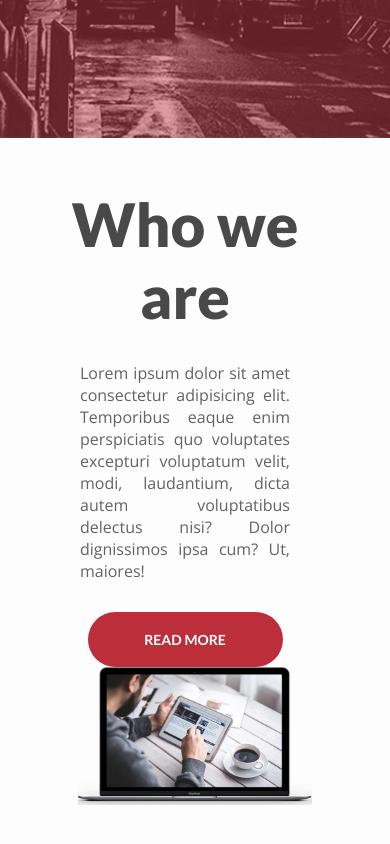
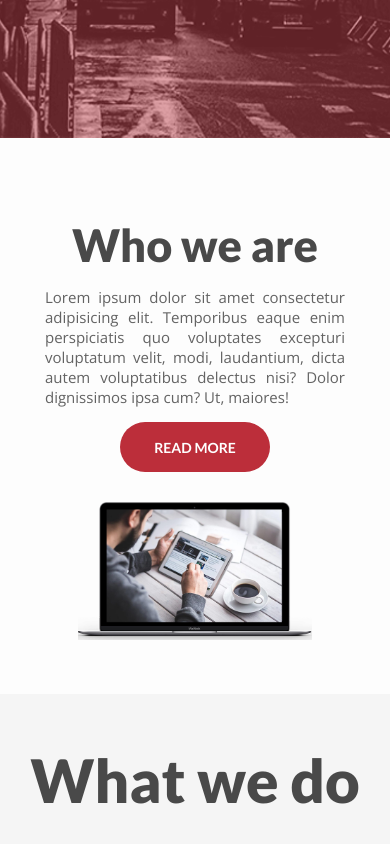
Before and after one commit to JCiechanowski93/Agency-landing-page, a website: page index.html in a window 390 px wide. Shown: the part 706-1550 px from the top of the page. Drawn offline with nearby package versions, Linux system fonts and the light colour scheme.

Commit message:
About us

```diff
--- a/scss/_about-us.scss
+++ b/scss/_about-us.scss
@@ -21,7 +21,7 @@ section.about-us {
 }
 
 .about-us__content {
-  width: 40%;
+  width: 45%;
   display: flex;
   flex-direction: column;
   justify-content: space-between;
@@ -30,7 +30,7 @@ section.about-us {
   padding: 0 70px 0 50px;
 }
 
-.about-us__description{
+.about-us__description {
   color: $grey-color-second;
   text-align: justify;
   padding: 30px;
@@ -72,4 +72,32 @@ section.about-us {
   .about-us__content {
     width: 100%;
   }
+
+  .about-us__image {
+    margin: 30px 0 0 0;
+  }
 }
+
+@media (max-width: 600px) {
+  .about-us__title.section__title {
+    font-size: 45px;
+  }
+
+  .about-us__description {
+    font-size: 15px;
+    padding: 15px;
+  }
+
+  .about-us__button.button {
+    width: 150px;
+    height: 50px;
+  }
+
+  .about-us__content {
+    padding: 30px;
+  }
+
+  .about-us__image {
+    margin: 0;
+  }
+}
```
Also changed, not shown: css/main.css, 1 other file.
